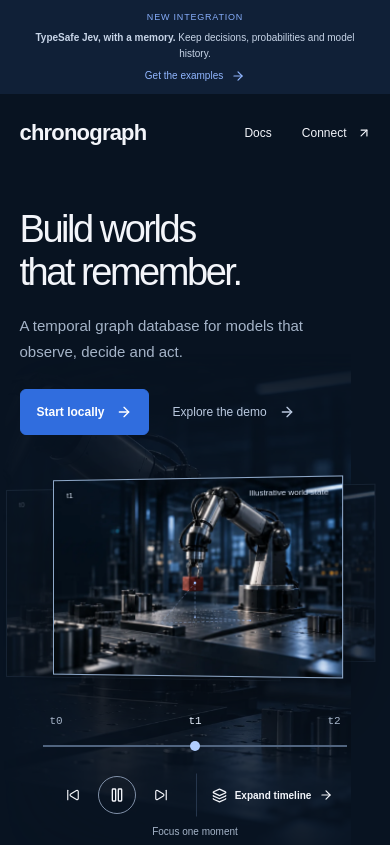
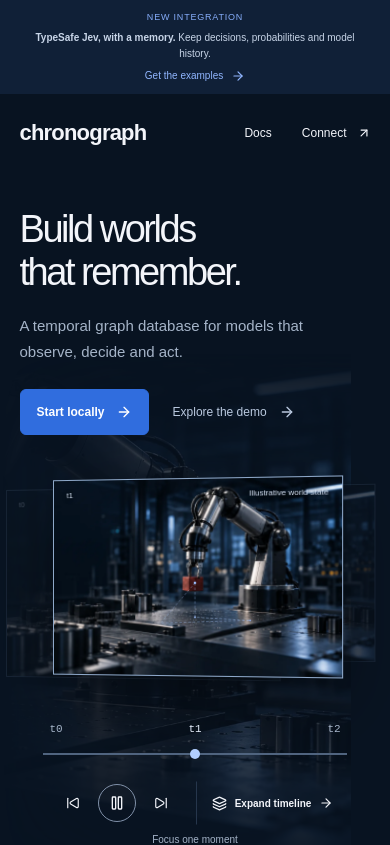
Before and after one commit to enablewmodels-sys/chronograph, a React (Vite) app in the folder ui/: page / in a window 390 px wide. Shown: the top 845 px of the page. Built offline with nearby package versions, Linux system fonts and the light colour scheme.

Commit message:
Keep timeline controls clear of cinematic world planes

```diff
--- a/ui/src/landing.css
+++ b/ui/src/landing.css
@@ -256,7 +256,7 @@
 .world-controls {
   max-width: 360px;
   margin: 0 auto;
-  padding-top: 0;
+  padding-top: 28px;
   position: relative;
   z-index: 5;
 }
@@ -829,3 +829,9 @@
     transparent
   );
 }
+
+@media (max-width: 760px) {
+  .world-controls {
+    padding-top: 8px;
+  }
+}
```
